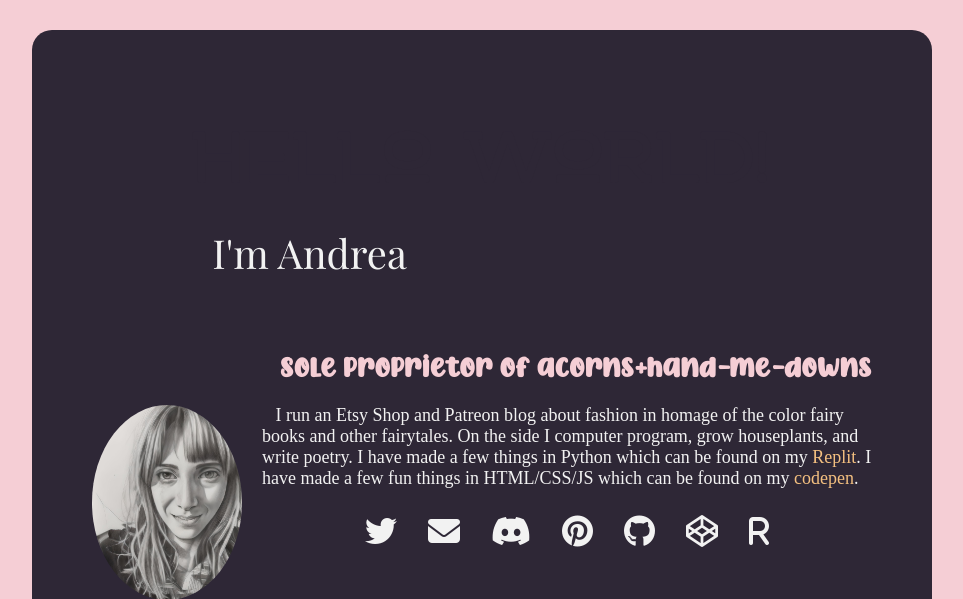
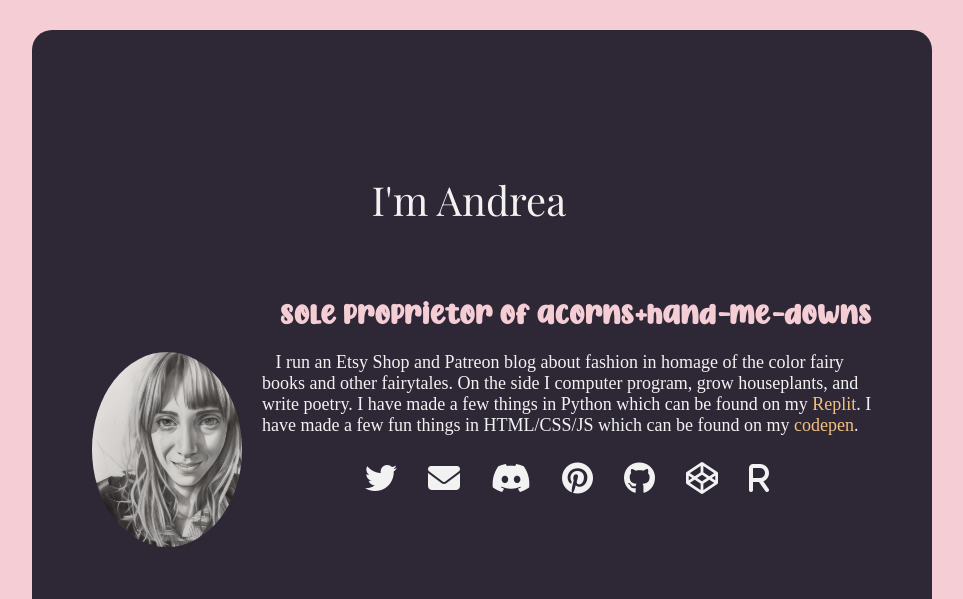
Before and after one commit to aemegi/aemegi.github.io, a PHP site: page / in a window 1280 px wide. Shown: the top 599 px of the page, without its empty margins (158-1121 px from the left). Run offline with PHP 8.4, Linux system fonts and the light colour scheme; some libraries are stand-ins or nearby versions; some web fonts are replaced.

Commit message:
Update styles.css

```diff
--- a/styles.css
+++ b/styles.css
@@ -73,7 +73,6 @@ main {
   color: #2e2736;
   font-family: "Northwest";
   margin: 0;
-  font-size: 10vh;
 }
 
 .profile-info p {
```
